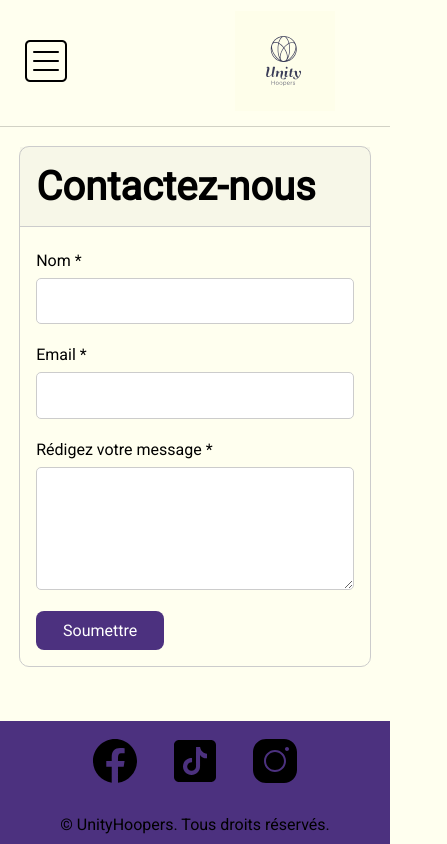
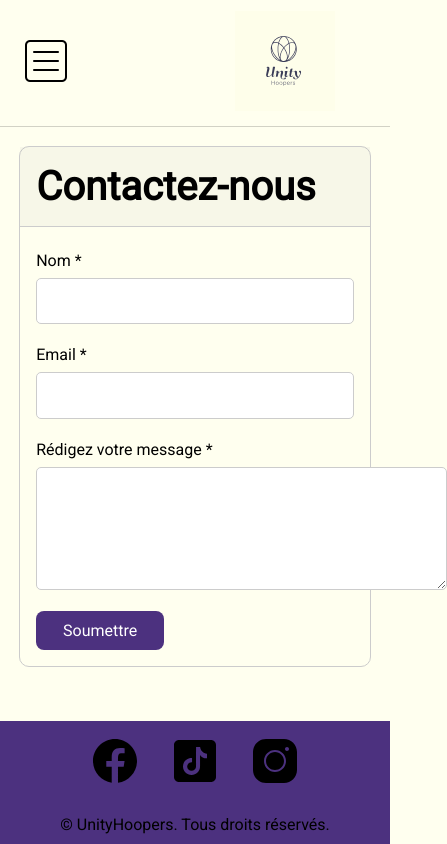
Before and after one commit to tswague2000/UnityHoopers, a Next.js app: page /contact in a window 390 px wide. Shown: the whole page, 447 px wide, since content can reach past the window. Built offline with nearby package versions, Linux system fonts and the light colour scheme.

Commit message:
commit des pour le reglage du responsive de la textArea

```diff
--- a/components/componentsForm/ContactForm.module.css
+++ b/components/componentsForm/ContactForm.module.css
@@ -40,15 +40,19 @@
 
 .champ textarea {
     border-radius: 5px;
+    min-width: 90.45rem;
+    max-width: 90.45rem;
+    width: 100%;
+    box-sizing: border-box;
     color: var(--secondary-font-color);
 }
-
 
 .champ input,
 .champ textarea {
     border: 1px solid #ccc;
     padding: .8rem;
     font-size: 1rem;
+
 }
 
 .champ input.erreur,
@@ -77,6 +81,22 @@
 
 .bouton:hover {
     color: var(--secondary-color);
-    /* Couleur au survol */
     filter: brightness(85%);
 }
+
+
+@media (max-width: 768px) {
+
+    .champ textarea {
+        min-width: 25.7rem;
+        max-width: 25.7rem;
+    }
+}
+
+@media (max-width: 415px) {
+
+    .champ textarea {
+        min-width: 25.7rem;
+        max-width: 25.7rem;
+    }
+}
```
